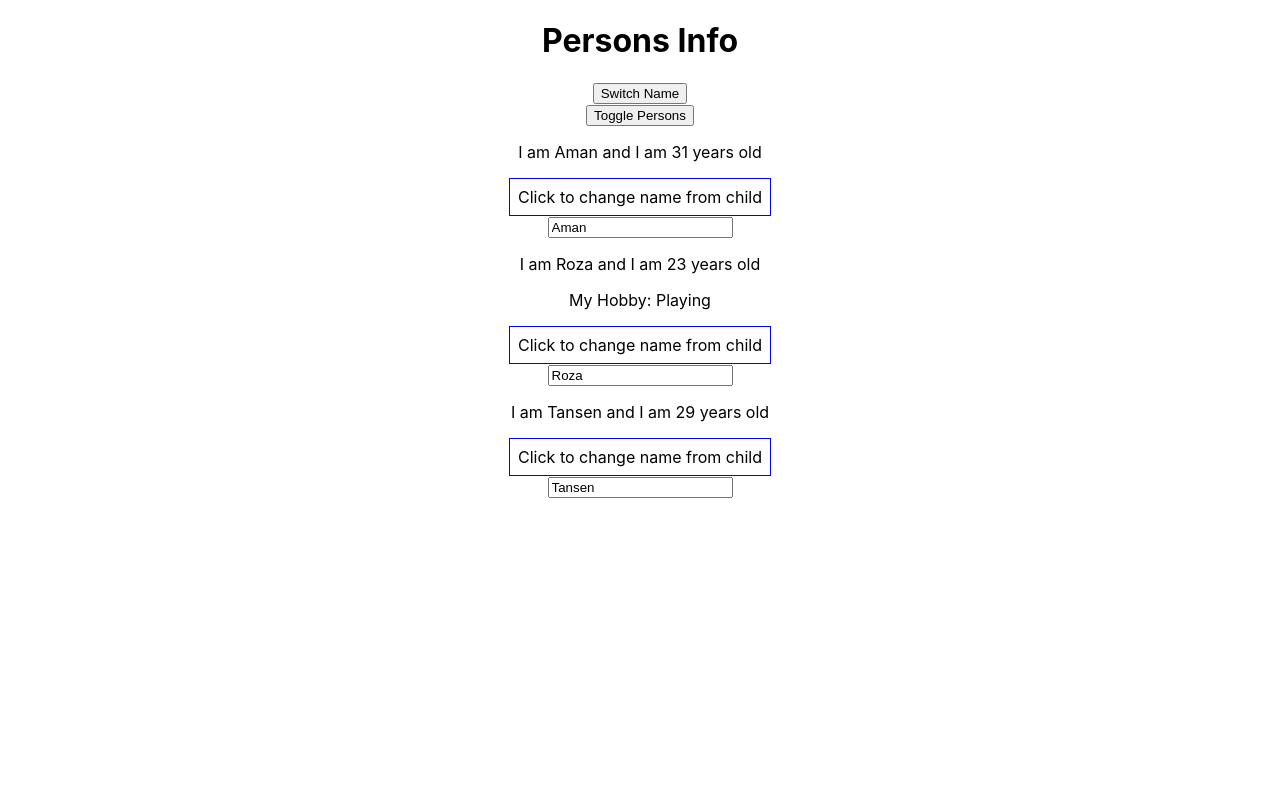
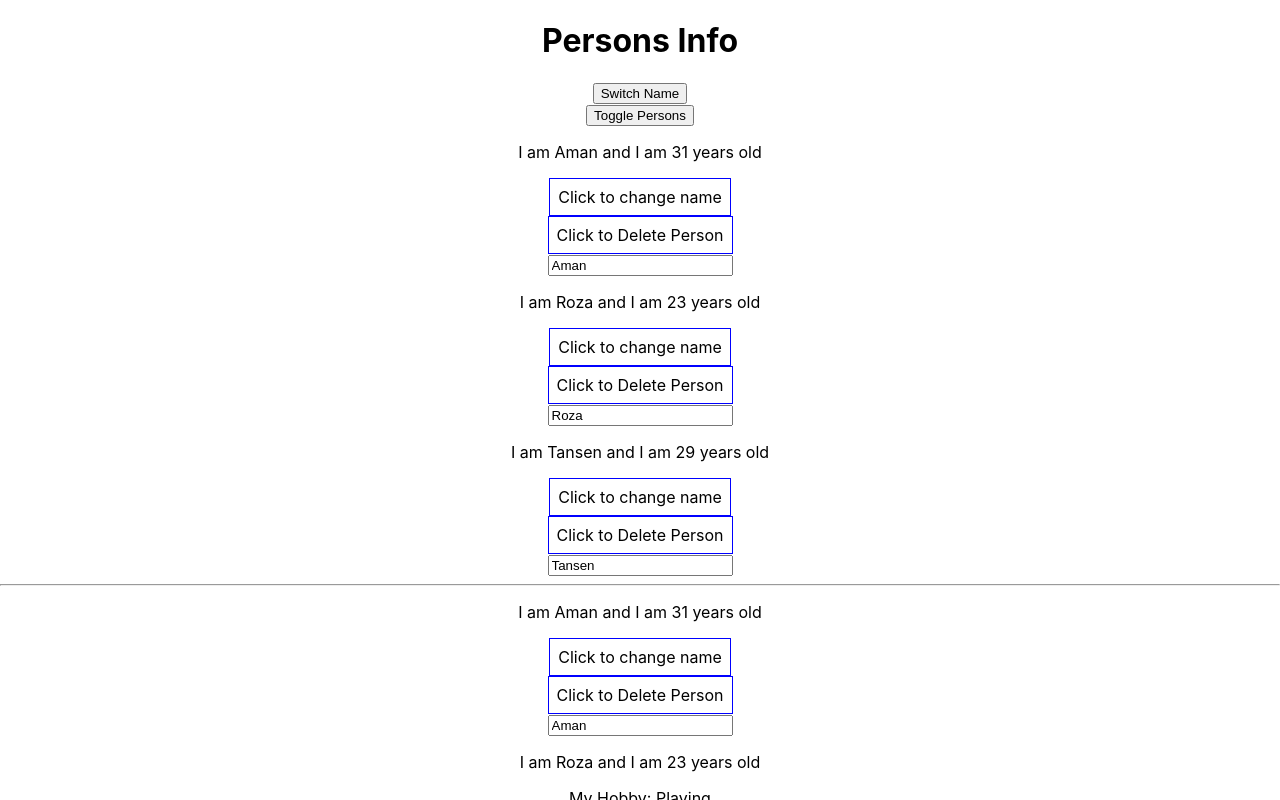
Before and after one commit to AmanAzim/1st-ReactJs, a React (Create React App) app: page / in a window 1280 px wide. Both pictures are taken after a click on the button "Toggle Persons". Shown: the top 800 px of the page. Built offline with nearby package versions, Linux system fonts and the light colour scheme.

Commit message:
"commit"

```diff
--- a/src/App.js
+++ b/src/App.js
@@ -5,35 +5,62 @@ import Person from './Person/Person';
 class App extends Component {
   state={
     persons:[
-      {name:"Aman", age:31},
-      {name:"Roza", age:23},
-      {name:"Tansen", age:29}
+      {id:1, name:"Aman", age:31},
+      {id:2, name:"Roza", age:23},
+      {id:3, name:"Tansen", age:29}
     ],
     showPersons:false,
   };
   SwitchNameHandler=(newName)=>{
     this.setState({
       persons:[
-        {name:newName, age:32},
-        {name:"Roza Azim", age:24},
-        {name:"Tansen Khan", age:30}
+        {id:1, name:newName, age:32},
+        {id:2, name:"Roza Azim", age:24},
+        {id:3, name:"Tansen Khan", age:30}
       ]
     });
   };
-  ChangeNameHandler=(event)=>{
-    this.setState({
-      persons:[
-        {name:"Aman", age:32},
-        {name:event.target.value, age:24},
-        {name:"Tansen", age:30}
-      ]
-    });
+  ChangeNameHandler=(event, id)=>{
+    const personIndex=this.state.persons.findIndex((per)=>{ return per.id===id});
+
+    const onePerson={...this.state.persons[personIndex]};
+    //const onePerson=Object.assign({}, this.state.persons[personIndex]);
+    onePerson.name=event.target.value;
+
+    const neWpersons=[...this.state.persons];
+    neWpersons[personIndex]=onePerson;
+
+    this.setState({persons:neWpersons});
   };
   togglePersonsHandler=()=>{
       const doesShow=this.state.showPersons;
       this.setState({showPersons:!doesShow});
   };
+  deletePersonsHandler=(index)=>{
+      //const neWpersons=this.state.persons;
+      //const neWpersons=this.state.persons.splice();
+      const neWpersons=[...this.state.persons];
+      neWpersons.splice(index, 1);
+      this.setState({persons:neWpersons});
+  };
   render() {
+    let persons=null;
+
+    if(this.state.showPersons){
+      persons=(
+          <div>
+            {this.state.persons.map((person, index)=>{
+                       return <Person name={person.name}
+                                      age={person.age}
+                                      key={person.id}
+                                      clickToDelete={ ()=>{this.deletePersonsHandler(index)} }
+                                      changed={(event)=>{this.ChangeNameHandler(event, person.id)}}
+                                      />} )
+            }
+        </div>
+      );
+    }
+
     return (
       <div className="App">
        <h1>Persons Info</h1>
@@ -42,8 +69,9 @@ class App extends Component {
         <br></br>
         <button onClick={this.togglePersonsHandler}>Toggle Persons</button>
 
-        { this.state.showPersons===true ?
-            <div>
+        {persons}
+
+        <hr></hr>
         <Person name={this.state.persons[0].name}
                 age={this.state.persons[0].age}
                 clickToChange={this.SwitchNameHandler.bind(this, 'Rumman')}/>
@@ -53,10 +81,7 @@ class App extends Component {
                 clickToChange={this.SwitchNameHandler.bind(this, 'Rumman-from child2 comp')}
                 changed={this.ChangeNameHandler}>My Hobby: Playing</Person>
 
-            <Person name="Tansen"
-            age="29"/>
-            </div> : null
-        }
+        <Person name="Tansen" age="29"/>
       </div>
     );
     //return React.createElement('div', {className:'App'}, React.createElement('h1', null,'Hi, I\'m a React App'));
--- a/src/Person/Person.js
+++ b/src/Person/Person.js
@@ -13,7 +13,9 @@ const person=(props)=>{
        <div >
            <p>I am {props.name} and I am {props.age} years old</p>
            <p>{props.children}</p>
-           <button style={buttonStyle} onClick={props.clickToChange}>Click to change name from child</button>
+           <button style={buttonStyle} onClick={props.clickToChange}>Click to change name</button>
+           <br></br>
+           <button style={buttonStyle} onClick={props.clickToDelete}>Click to Delete Person</button>
            <br></br>
            <input type="text" onChange={props.changed} value={props.name}/>
        </div>
```
Lines whose indentation alone changed are shown as unchanged.
